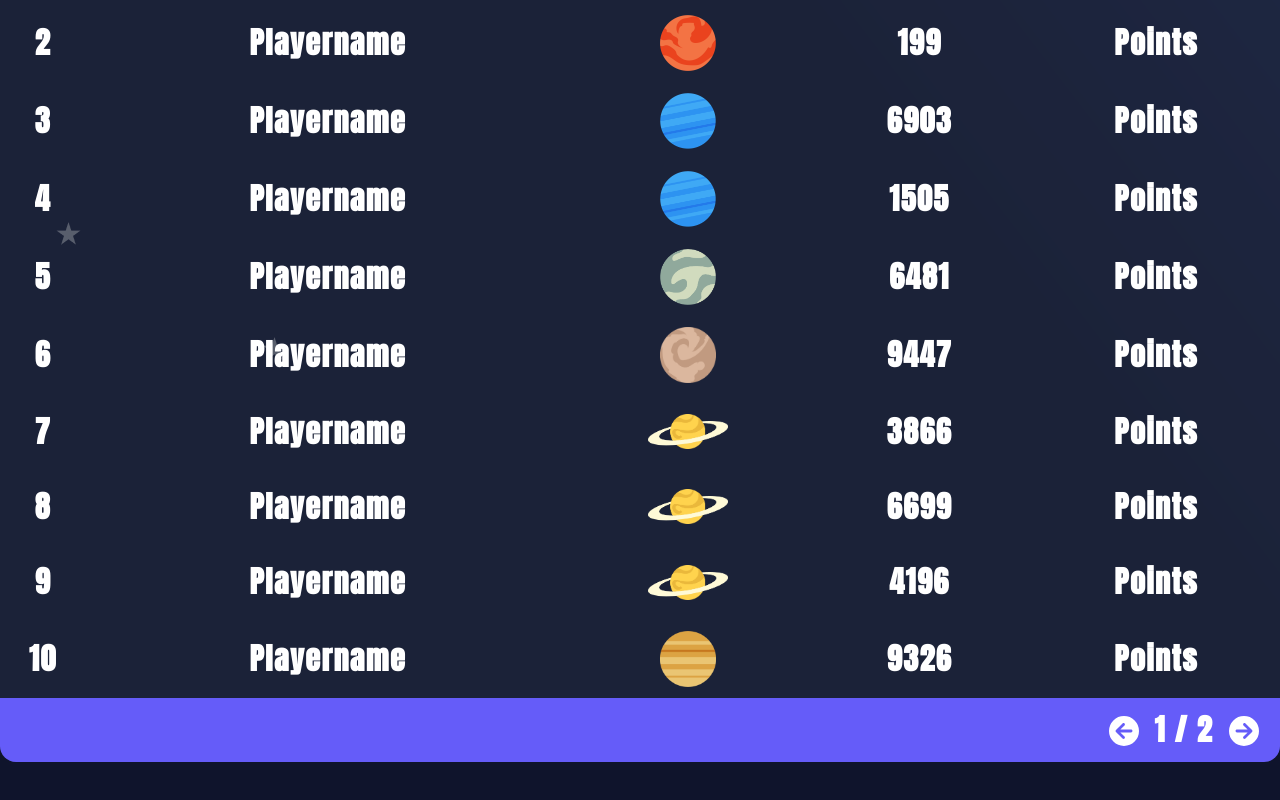
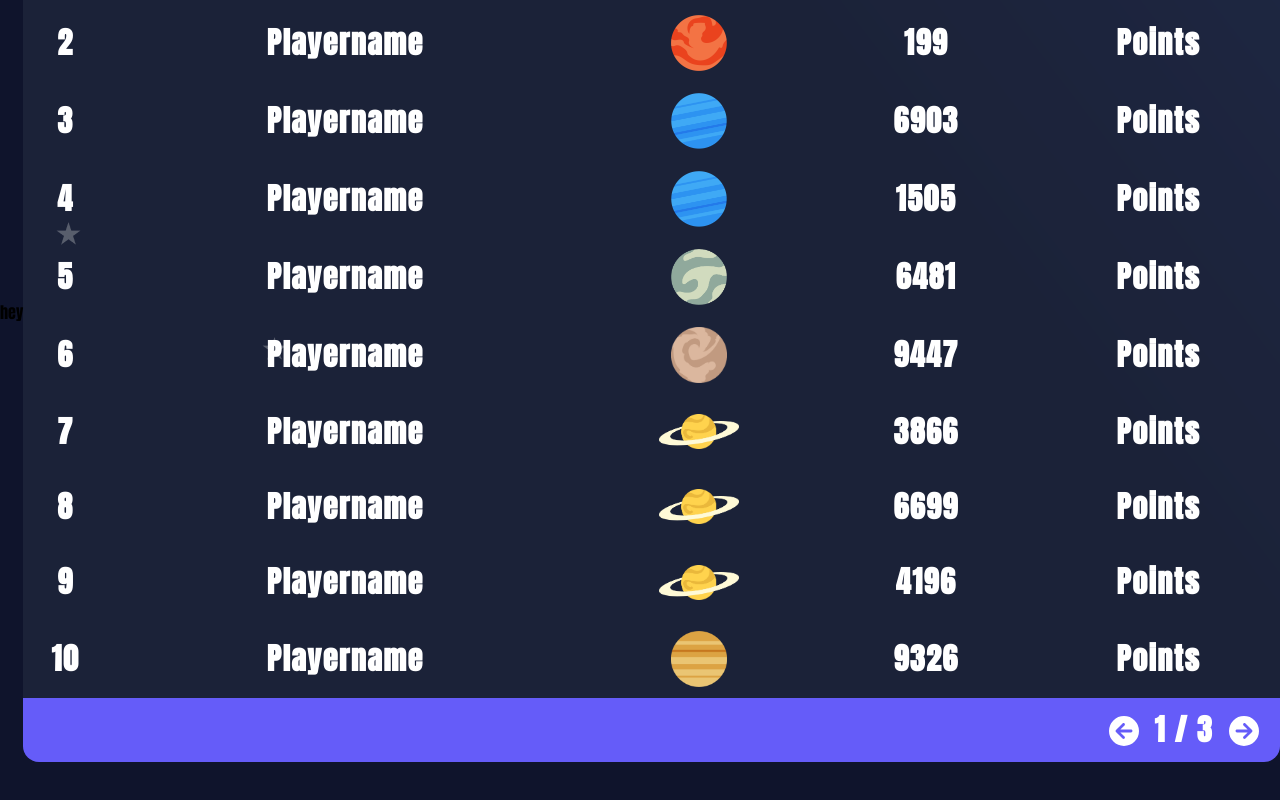
Before and after one commit to Bourbxn/CE_BoostUp_X_Frontend, a React (Create React App) app in the folder my-app/: page /ranking in a window 1280 px wide. Shown: the part 228-1028 px from the top of the page. Built offline with nearby package versions, Linux system fonts and the light colour scheme; the HTML template or start-up script is replaced by a standard one.

Commit message:
90% (fetch api,fix last page,improve)

```diff
--- a/my-app/src/pages/Ranking.jsx
+++ b/my-app/src/pages/Ranking.jsx
@@ -11,7 +11,8 @@ import { FontAwesomeIcon } from '@fortawesome/react-fontawesome';
 import { faCircleArrowLeft } from '@fortawesome/free-solid-svg-icons'
 import {faCircleArrowRight} from '@fortawesome/free-solid-svg-icons'
 
-let curPage = 1;
+function RankingPage(){
+    const [curPage,setCurPage] = useState(1);
 
     const randPlayer=(i)=>{
         return{
@@ -33,12 +34,24 @@ const range = (len) =>{
 
     const scoreBoard = (curPage,arr) =>{
         const borad=[];
-    const len = curPage*10;
-    const start = len-10;
+        let len = curPage*10;
+        let start = len-10;
         let count=0;
+        const lastPage = Math.ceil(arr.length/10);
+        if (curPage == lastPage && arr.length%10!=0){
+            len = ((curPage-1)*10) +arr.length%10;
+            start = len - arr.length%10;
+            console.log(len,start);
             for(let i = start; i <len; i++ ){
                 borad[count]=arr[i];
                 count++;
+            }
+        }
+        else{
+            for(let i = start; i <len; i++ ){
+                borad[count]=arr[i];
+                count++;
+            }
         }
         return borad;
     }
@@ -84,27 +97,28 @@ const Home = (home) => {
         }
     }
 
-const Rangking =()=>{
-
-    const arr= range(20);
-    console.log(arr);
-    let final = scoreBoard(curPage,arr);
-    console.log(final);
+    const increasePage =() =>{
+        if(curPage != Math.ceil(startArr.length/10)){
             console.log(curPage);
-
-    const increasePage =() =>{
-        final = scoreBoard(++curPage,arr);
-        console.log(curPage);
-        console.log(final);
+            setCurPage(curPage+1);
+        }
     }
 
     const decreasePage=() =>{
-        curPage--;
+        if(curPage != 1){
             console.log(curPage);
+            setCurPage(curPage-1);
         }
+    }
+
+    const startArr= range(22);
+    console.log(startArr);
+    const showScore = scoreBoard(curPage,startArr);
+    console.log(showScore);
 
     return (
         <div className="scoreBoard bg">
+            hey
             <table >
                 <thead>
                     <tr>
@@ -116,7 +130,7 @@ const Rangking =()=>{
                     </tr>
                 </thead>
                 <tbody>
-                    {final.map(d =>{
+                    {showScore.map(d =>{
                         return (
                             <tr>
                                 <th>{d.rank}</th>
@@ -133,7 +147,7 @@ const Rangking =()=>{
                         <th colSpan={5}>
                             <div className="flex_end gap-x-4">
                                 <button onClick={decreasePage}><FontAwesomeIcon icon={faCircleArrowLeft}></FontAwesomeIcon></button>
-                                <h1>{curPage} / {Math.ceil(arr.length/10)}</h1>
+                                <h1>{curPage} / {Math.ceil(startArr.length/10)}</h1>
                                 <button onClick={increasePage}><FontAwesomeIcon icon={faCircleArrowRight}></FontAwesomeIcon></button>
                             </div>
                         </th>
@@ -142,6 +156,6 @@ const Rangking =()=>{
             </table>
         </div>
     );
-};
+}
 
-export default Rangking;
+export default RankingPage;
```
Lines whose indentation alone changed are shown as unchanged.
